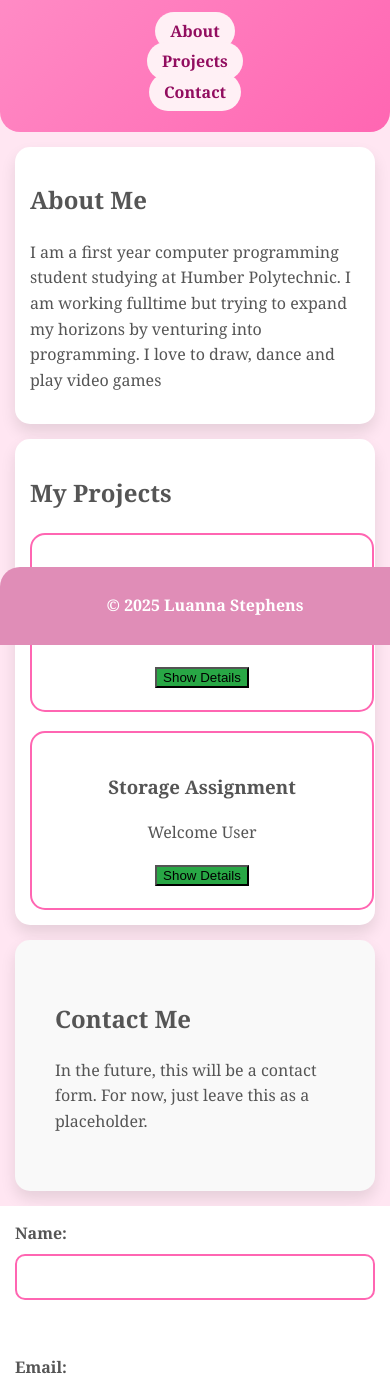
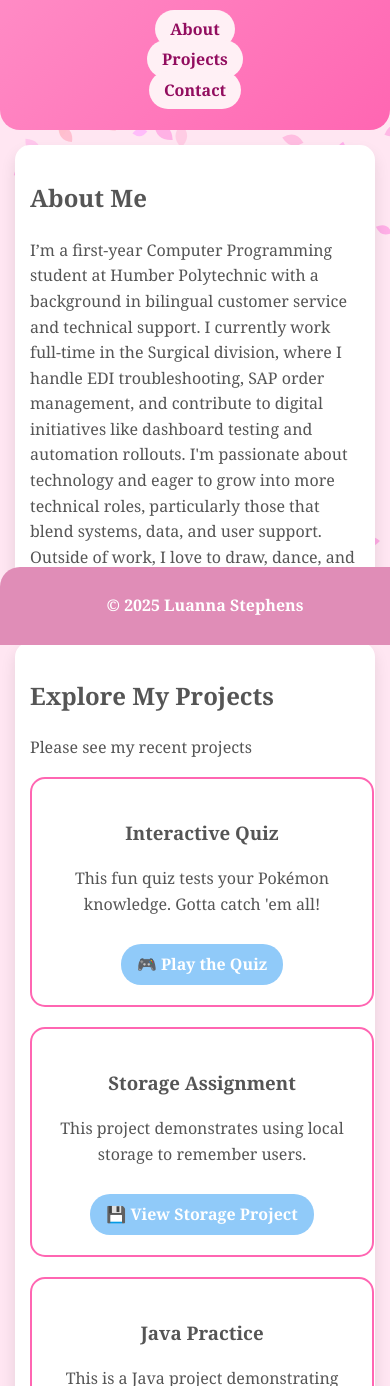
Before and after one commit to Stephlu1/my-portfolio, a plain HTML site: page index.html in a window 390 px wide. Shown: the part 199-1585 px from the top of the page. Drawn offline with Linux system fonts and the light colour scheme.

Commit message:
Other files didnt push the whole time

```diff
--- a/index.html
+++ b/index.html
@@ -10,9 +10,8 @@
     <!-- Header Section -->
     <header>
         <h1>Luanna Stephens</h1>
-        <p id="typing-effect"></p>
-        <nav>
-            <ul>
+        <nav class="navbar">
+            <ul class="nav-links">
                 <li><a href="#about">About</a></li>
                 <li><a href="#projects">Projects</a></li>
                 <li><a href="#contact">Contact</a></li>
@@ -24,64 +23,82 @@
     <!-- About Section -->
     <section id="about">
         <h2>About Me</h2>
-        <p>I am a first year computer programming student studying at Humber Polytechnic. I am working fulltime but trying to expand my horizons by venturing into programming. I love to draw, dance and play video games</p>
+        <p>I’m a first-year Computer Programming student at Humber Polytechnic with a background in bilingual customer service and technical support.
+            I currently work full-time in the Surgical division, where I handle EDI troubleshooting, SAP order management, and contribute to digital initiatives like dashboard testing and automation rollouts. I'm passionate about technology and eager to grow into more technical roles, particularly those that blend systems, data, and user support. Outside of work, I love to draw, dance, and unwind with video games
+        </p>
     </section>
 
     <!-- Projects Section -->
-    <section id="projects">
-        <h2>My Projects</h2>
+    <section id="projects" class="section">
+        <h2 class="section-title">Explore My Projects</h2>
+        <p>Please see my recent projects</p>
+
         <div class="project-gallery">
-
             <div class="project">
                 <h3>Interactive Quiz</h3>
-                <p>Pokemon Gameshow</p>
-                <button onclick="showDetails('interactive-quiz')">Show Details</button>
-                <div id="interactive-quiz" class="project-details hidden"></div>
+                <p>This fun quiz tests your Pokémon knowledge. Gotta catch 'em all!</p>
+                <a href="https://stephlu1.github.io/interactive-quiz/" target="_blank" class="project-link">🎮 Play the Quiz</a>
             </div>
 
             <div class="project">
                 <h3>Storage Assignment</h3>
-                <p>Welcome User</p>
-                <button onclick="showDetails('storage-assignment')">Show Details</button>
-                <div id="storage-assignment" class="project-details hidden"></div>
+                <p>This project demonstrates using local storage to remember users.</p>
+                <a href="https://stephlu1.github.io/Storage-Assignment/" target="_blank" class="project-link">💾 View Storage Project</a>
+            </div>
+
+            <div class="project">
+                <h3>Java Practice</h3>
+                <p>This is a Java project demonstrating file input/output, error handling, and more.</p>
+                <a href="https://stephlu1.github.io/Java-Lab-7/" target="_blank" class="project-link">☕ View Java Project</a>
             </div>
         </div>
     </section>
 
+
     <!-- Contact Section -->
     <section id="contact">
         <h2>Contact Me</h2>
-        <p>In the future, this will be a contact form. For now, just leave this as a placeholder.</p>
+        <p>Please reach out using the form below</p>
+
+        <form id="contact-form" class="contact-form">
+            <div class="form-group">
+                <label for="name">Name</label>
+                <input type="text" id="name" name="name" placeholder="Your name">
+                <span class="error" id="name-error"></span>
+            </div>
+
+            <div class="form-group">
+                <label for="email">Email</label>
+                <input type="email" id="email" name="email" placeholder="you@example.com">
+                <span class="error" id="email-error"></span>
+            </div>
+
+            <div class="form-group">
+                <label for="message">Message</label>
+                <textarea id="message" name="message" rows="5" placeholder="Type your message here..."></textarea>
+                <span class="error" id="message-error"></span>
+            </div>
+
+            <button type="submit" class="submit-btn">Submit</button>
+            <p id="successMessage" class="success"></p>
+
+            <button id="toggle-theme" type="button" class="toggle-theme-btn">
+                <i class="fa-solid fa-moon"></i> Toggle Dark Mode
+            </button>
+
+            <div id="message-sent" class="confirmation-message" style="display:none;">
+                Thank you for reaching out!
+            </div>
+        </form>
     </section>
-
-    <form id="contact-form">
-        <label for="name">Name:</label>
-        <input type="text" id="name" name="name">
-        <span class="error" id="name-error"></span>
-        <br><br>
-
-        <label for="email">Email:</label>
-        <input type="email" id="email" name="email">
-        <span class="error" id="email-error"></span>
-        <br><br>
-
-        <label for="message">Message:</label>
-        <textarea name="message" id="message"></textarea>
-        <span class="error" id="message-error"></span>
-        <br><br>
-
-        <button type="submit">Register</button>
-
-        <p id="successMessage" class="success"></p>
-    </form>
-
-
 
     <!-- Footer Section -->
     <footer>
         <p>&copy; 2025 Luanna Stephens</p>
     </footer>
 
+    <canvas id="petal-canvas"></canvas>
     <script src="script.js"></script>
+
 </body>
 </html>
--- a/script.js
+++ b/script.js
@@ -64,3 +64,85 @@ document.addEventListener("DOMContentLoaded", function () {
         loop: true
     });
 });
+
+document.addEventListener("DOMContentLoaded", function () {
+    const toggleBtn = document.getElementById("toggle-theme");
+    toggleBtn?.addEventListener("click", () => {
+        document.body.classList.toggle("dark-mode");
+        localStorage.setItem("theme", document.body.classList.contains("dark-mode") ? "dark" : "light");
+    });
+
+    if (localStorage.getItem("theme") === "dark") {
+        document.body.classList.add("dark-mode");
+    }
+
+    new Typed("#typing-effect", {
+        strings: ["Hello my name is Luanna. Welcome to my Portfolio <3"],
+        typeSpeed: 40,
+        backSpeed: 20,
+        loop: true
+    });
+});
+
+const canvas = document.getElementById('petal-canvas');
+const ctx = canvas.getContext('2d');
+let petals = [];
+
+function resizeCanvas() {
+    canvas.width = window.innerWidth;
+    canvas.height = window.innerHeight;
+}
+window.addEventListener('resize', resizeCanvas);
+resizeCanvas();
+
+function createPetal() {
+    return {
+        x: Math.random() * canvas.width,
+        y: -20,
+        size: 15 + Math.random() * 10,
+        speedY: 1 + Math.random() * 2,
+        speedX: Math.random() * 1 - 0.5,
+        angle: Math.random() * Math.PI,
+        spin: 0.01 + Math.random() * 0.02,
+        color: `rgba(255, ${150 + Math.random() * 80}, ${200 + Math.random() * 55}, 0.8)`
+    };
+}
+
+function drawPetal(p) {
+    ctx.save();
+    ctx.translate(p.x, p.y);
+    ctx.rotate(p.angle);
+    ctx.beginPath();
+    ctx.moveTo(0, 0);
+    ctx.quadraticCurveTo(-p.size / 2, p.size / 2, 0, p.size);
+    ctx.quadraticCurveTo(p.size / 2, p.size / 2, 0, 0);
+    ctx.fillStyle = p.color;
+    ctx.fill();
+    ctx.restore();
+}
+
+function update() {
+    ctx.clearRect(0, 0, canvas.width, canvas.height);
+
+    if (petals.length < 80) {
+        petals.push(createPetal());
+    }
+
+    for (let i = 0; i < petals.length; i++) {
+        const p = petals[i];
+        p.y += p.speedY;
+        p.x += p.speedX;
+        p.angle += p.spin;
+
+        drawPetal(p);
+
+        if (p.y > canvas.height + 50) {
+            petals[i] = createPetal();
+        }
+    }
+
+
+    requestAnimationFrame(update);
+}
+
+update();
```
